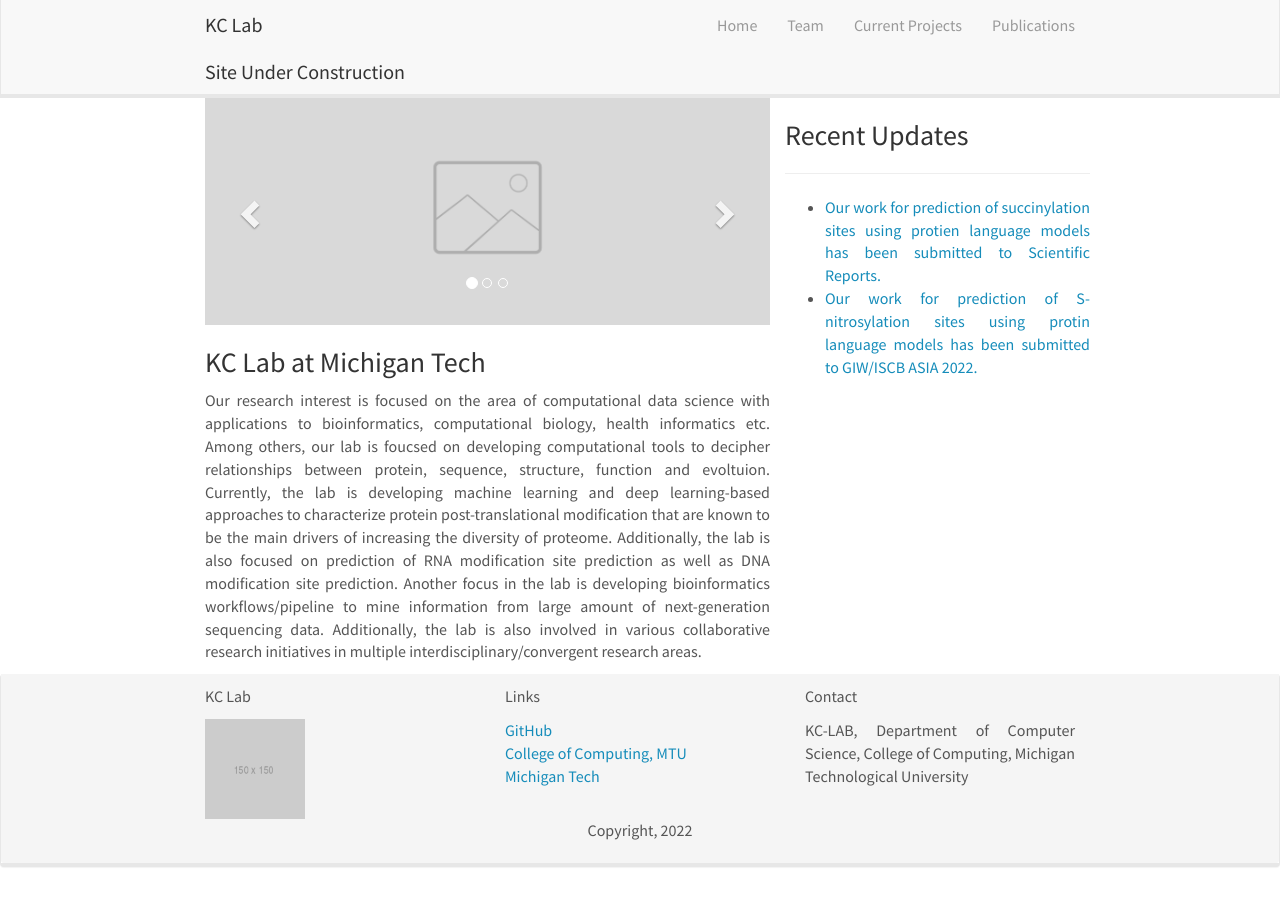
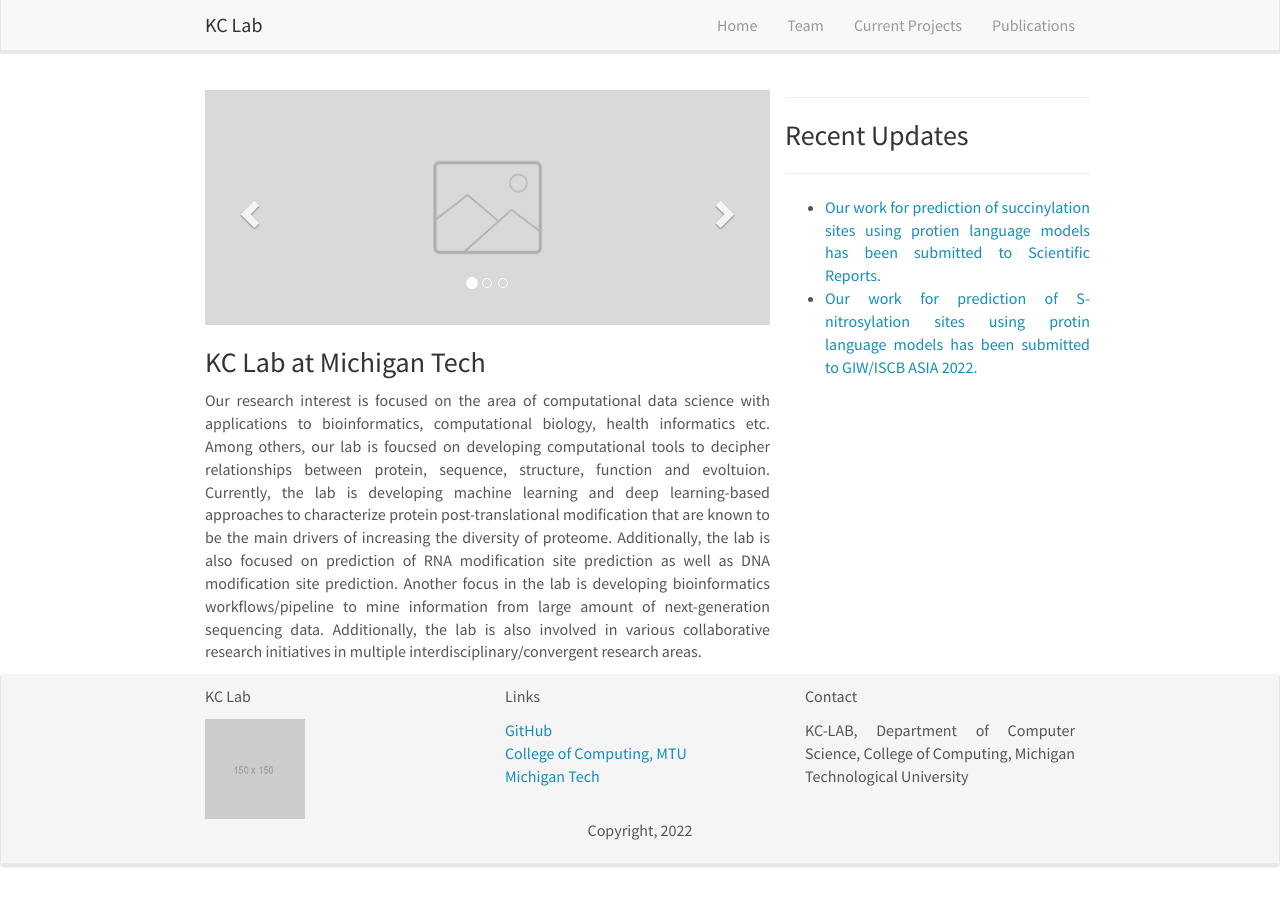
Before and after one commit to pawelparker/KCLabMTU.github.io, a Jekyll site: the page built from _pages/home.md, in a window 1280 px wide. Built offline with Jekyll 4.4.1, drawn with Linux system fonts in a browser that asks for light colours; nearby versions of some CDN libraries.

Commit message:
Update header.html

```diff
--- a/_includes/header.html
+++ b/_includes/header.html
@@ -22,7 +22,4 @@
 	  </ul>
 	</div>
   </div>
-	<div class="container-fluid">
-	 <h4 color = "white", bgcolor = "red">Site Under Construction</h4>
-	</div>
 </div>
```
